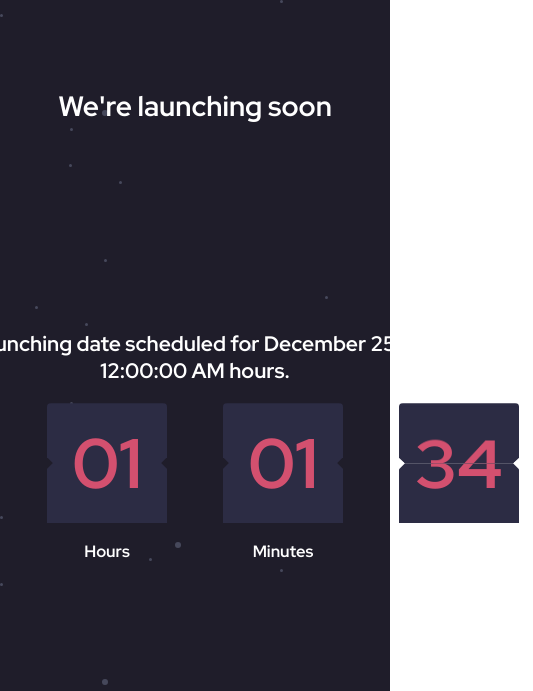
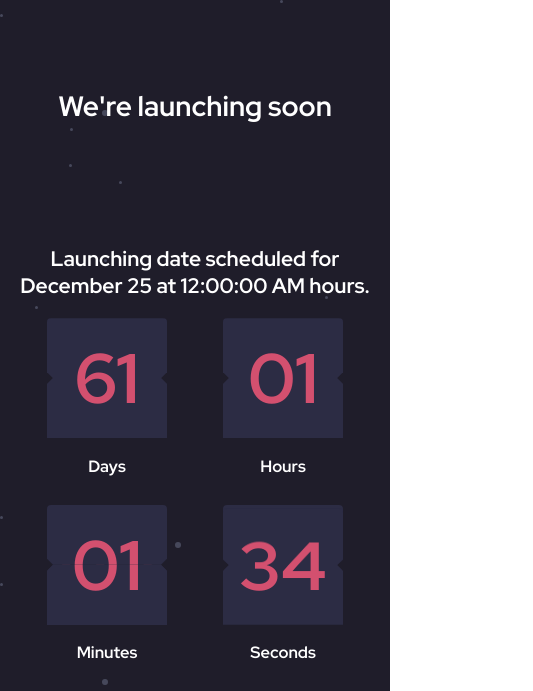
Before and after one commit to GooTaLK/FM_countdown-timer, a plain HTML site: page index.html in a window 390 px wide. Shown: the top 691 px of the page, 533 px wide, since content can reach past the window. Drawn offline with Linux system fonts and the light colour scheme.

Commit message:
Feat: add responsive styles

```diff
--- a/styles.css
+++ b/styles.css
@@ -64,12 +64,12 @@ header {
   flex-direction: column;
   align-items: center;
   justify-content: center;
-  ;
 }
 
 .cards-header {
   text-align: center;
   margin-bottom: 5px;
+  margin-inline: 20px;
   max-width: 500px;
   height: 2lh;
 }
@@ -78,7 +78,9 @@ header {
 .cards-container {
   display: flex;
   align-items: center;
-  gap: 2em;
+  justify-content: center;
+  flex-wrap: wrap;
+  column-gap: 2em;
 }
 
 .card-box {
@@ -88,6 +90,7 @@ header {
 
 .card-legend {
   text-align: center;
+  margin-bottom: 0;
 }
 
 .card-container {
```
